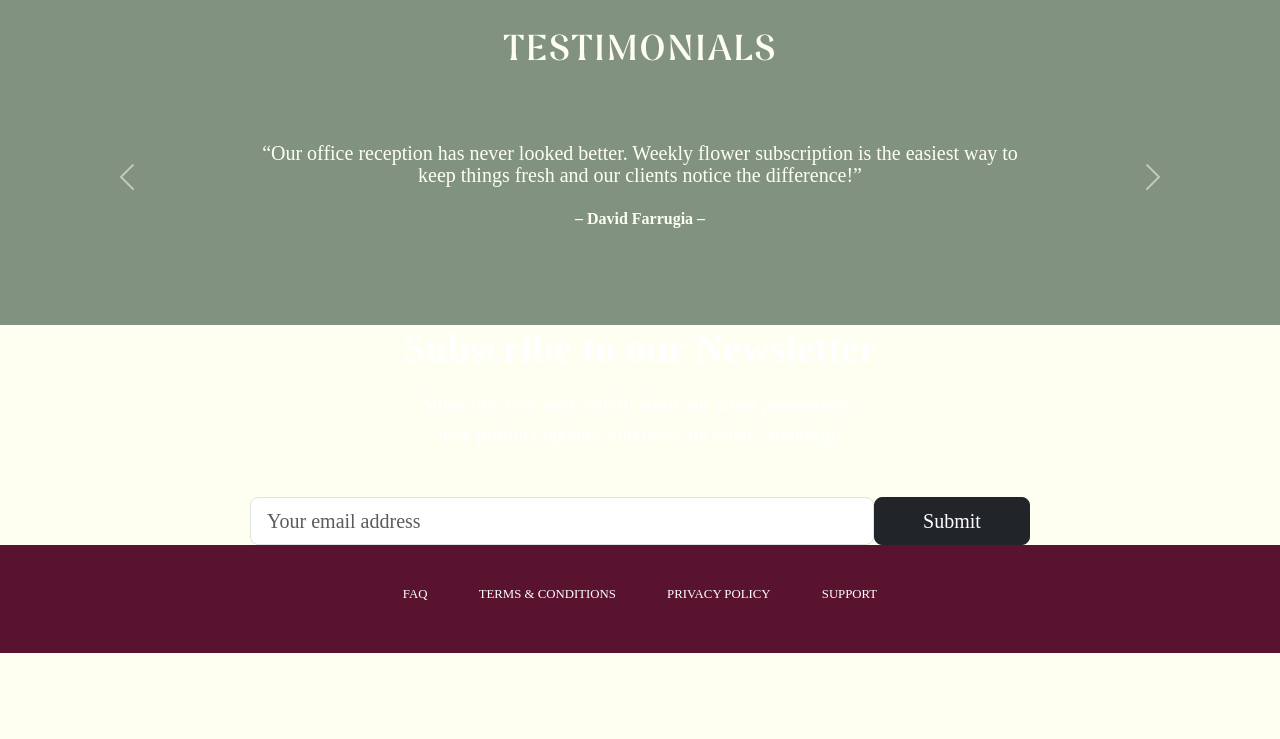
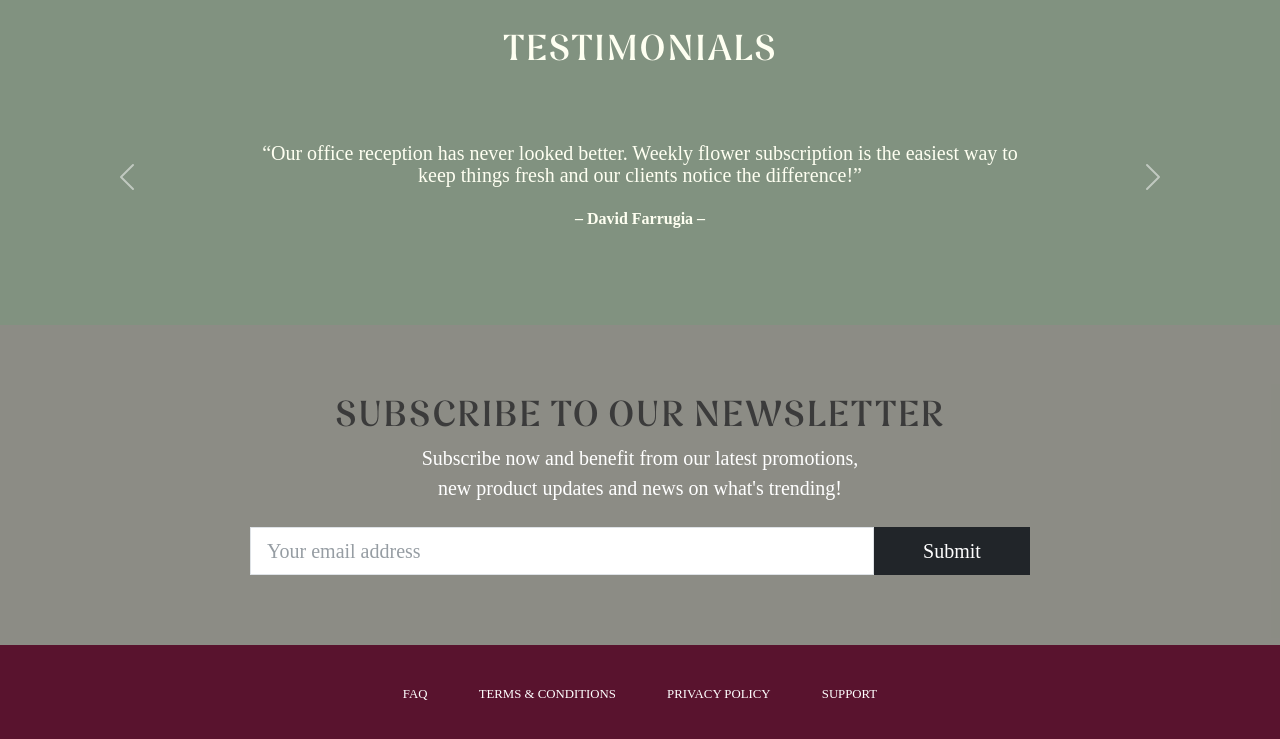
Before and after one commit to nicolemicallef/GRD-5.1B---Introduction-to-Web-Development, a plain HTML site: page index.html in a window 1280 px wide. Shown: the part 1903-2642 px from the top of the page. Before the commit the page ends 2556 px from the top, so only its background shows below. Drawn offline with nearby package versions, Linux system fonts and the light colour scheme; a web font is replaced by a local one.

Commit message:
0505 PT 2

```diff
--- a/index.html
+++ b/index.html
@@ -298,8 +298,8 @@
 <section class="newsletter-section text-white d-flex align-items-center">
     <div class="w-100 text-center px-3">
 
-        <h2 class="display-6 fw-semibold mb-3">Subscribe to our Newsletter</h2>
-        <p class="lead mb-5">
+        <h2 class="section-heading">Subscribe to our Newsletter</h2>
+        <p class="lead mb-4">
             Subscribe now and benefit from our latest promotions,<br>
             new product updates and news on what's trending!
         </p>
--- a/style.css
+++ b/style.css
@@ -329,6 +329,8 @@ body {
     padding: 0 1.25rem;
 }
 
+/*-- END TESTIMONIALS --*/
+
 /*-- CAROUSEL --*/
 .carousel-control-prev,
 .carousel-control-next {
@@ -339,7 +341,9 @@ body {
     object-fit: cover;
 }
 
-/* ---------- CTA BUTTON ---------- */
+/*-- END CAROUSEL --*/
+
+/*-- CTA BUTTON --*/
 .btn-primary-brand {
     background: var(--brand-charcoal);
     border: none;
@@ -347,6 +351,42 @@ body {
     font-weight: 600;
     letter-spacing: 0.5px;
 }
+
+/*-- END CTA BUTTON --*/
+
+/*-- NEWSLETTER --*/
+
+.newsletter-section {
+    min-height: 320px;
+    position: relative;
+    overflow: hidden;
+}
+
+.newsletter-section::before {
+    content: "";
+    position: absolute;
+    inset: 0;
+    background: rgba(0,0,0,.45); /* darken image so white text pops */
+}
+
+.newsletter-section > div {
+    position: relative;          /* lift text above overlay */
+    z-index: 1;
+}
+
+#newsletterForm input::placeholder {
+    color: #969da3;              /* soft grey placeholder */
+}
+
+#newsletterForm .form-control {
+    border-radius: 0;            /* square ends to match mock‑up */
+}
+
+#newsletterForm .btn-dark {
+    border-radius: 0;
+}
+
+/*-- END NEWSLETTER --*/
 
 /* ---------- FOOTER ---------- */
 footer {
```
